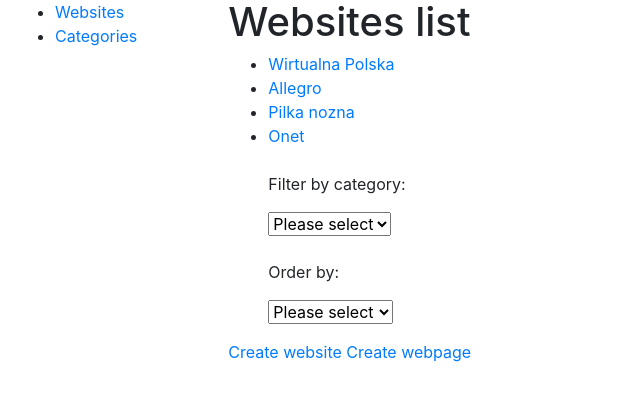
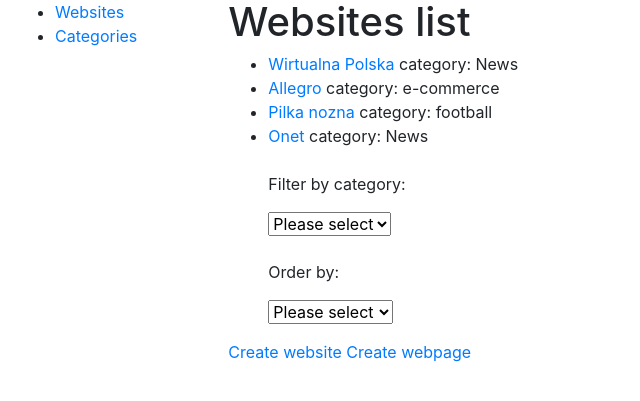
Before and after one commit to outlaw1988/web-sites, a Django app: page /websites in a window 1280 px wide. Shown: the top 401 px of the page, without its empty margins (0-640 px from the left). Run offline with Django 3.2, Linux system fonts and the light colour scheme; data comes from the database, SQL or seed files in the repository; both versions use the stored data as it was after the commit; some libraries are stand-ins or nearby versions.

Commit message:
Filtering and sorting work together

```diff
--- a/webSites/webSitesApp/templates/websites.html
+++ b/webSites/webSitesApp/templates/websites.html
@@ -9,6 +9,7 @@
       {% for website in website_list %}
       <li>
         <a href="{{ website.get_absolute_url }}">{{ website.title }}</a>
+        <a>category: {{ website.category }}</a>
       </li>
       {% endfor %}
       <br>
--- a/webSites/webSitesApp/views.py
+++ b/webSites/webSitesApp/views.py
@@ -6,6 +6,7 @@ from django.urls import reverse_lazy
 
 
 class Websites(ListView):
+    # TODO Sorting + filtering together, sessions?
     model = Website
     template_name = "websites.html"
 
@@ -20,10 +21,17 @@ class Websites(ListView):
     def get_queryset(self):
         if "category" in self.kwargs:
             category = WebsiteCategory.objects.filter(name=self.kwargs['category'])[0]
+            self.request.session['category'] = category.name
             return Website.objects.filter(category=category)
         if "ordering" in self.kwargs:
-            return Website.objects.all().order_by(self.kwargs['ordering'])
+            if self.request.session['category'] == "all":
+                return Website.objects.all().order_by(self.kwargs['ordering'])
+            else:
+                category_name = self.request.session['category']
+                category = WebsiteCategory.objects.filter(name=category_name)[0]
+                return Website.objects.filter(category=category).order_by(self.kwargs['ordering'])
         else:
+            self.request.session['category'] = "all"
             return Website.objects.all()
 
 
```
Also changed, not shown: webSites/db.sqlite3.
